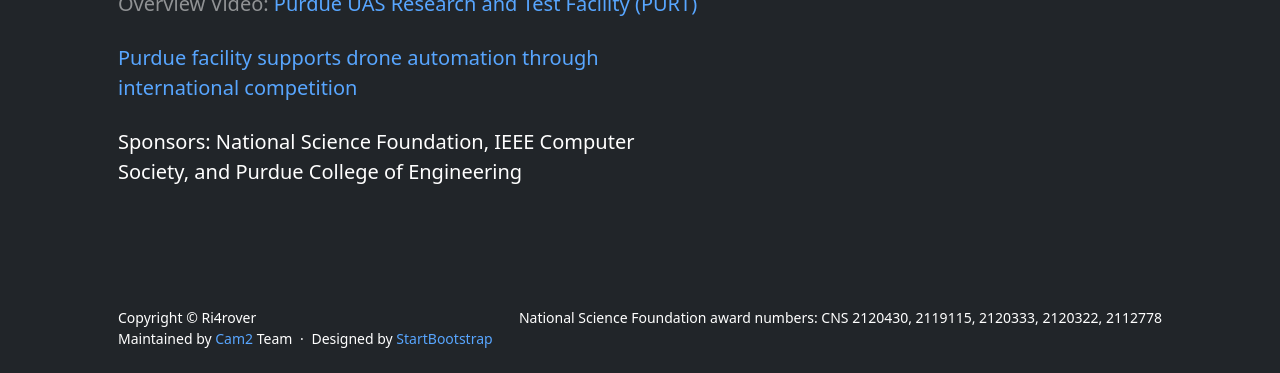
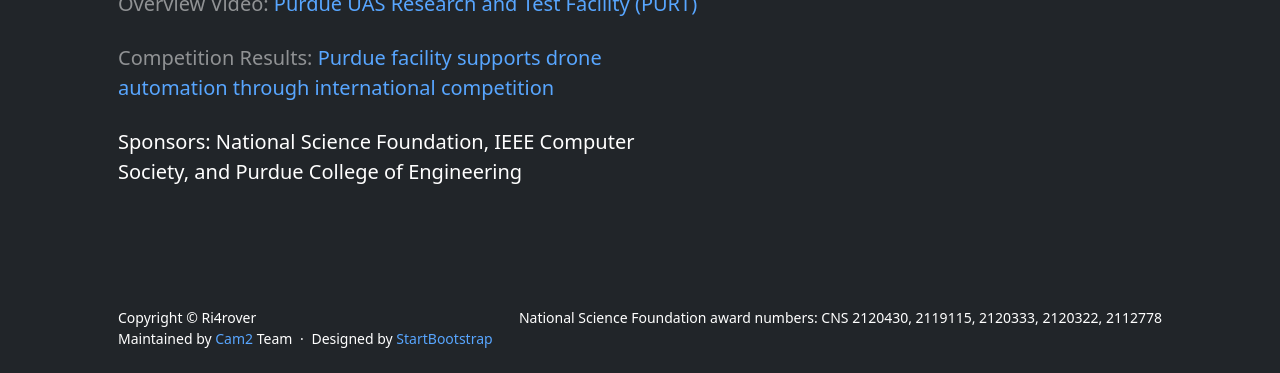
Before and after one commit to OliverQiang/Ri4rover, a Jekyll site: the page built from index.html, in a window 1280 px wide, cut to the strip 656-1029 px from the top of the page. Built offline with Jekyll 4.4.1, drawn with Linux system fonts in a browser that asks for light colours.

Commit message:
Update Competition News

```diff
--- a/index.html
+++ b/index.html
@@ -18,7 +18,7 @@
                     <p class="lead fw-normal text-white-50 mb-4">Welcome to join <a href="https://join.slack.com/t/lpcvc/shared_invite/zt-1fdowvmtf-YN3rg13WAni5FZ3sFKuN2Q">lpcvc.slack.com (2023-uav-chase channel)</a> to receive news about the challenge</p>
 		    <p class="lead fw-normal text-white-50 mb-4">Competition Video: <a href="https://youtu.be/4r54kttoLWE">2023 IEEE Autonomous UAV (Unmanned Aerial Vehicle) Chase Challenge</a> </p>
 	            <p class="lead fw-normal text-white-50 mb-4">Overview Video: <a href="https://youtu.be/qCu0MugcN9I">Purdue UAS Research and Test Facility (PURT) </a> </p>
-		    <p class="lead fw-normal text-white-50 mb-4"><a href="https://engineering.purdue.edu/AAE/spotlights/2023/2023-0508-drone-chase-challenge-purdue-uas-facility">Purdue facility supports drone automation through international competition</a> </p>
+		    <p class="lead fw-normal text-white-50 mb-4">Competition Results: <a href="https://engineering.purdue.edu/AAE/spotlights/2023/2023-0508-drone-chase-challenge-purdue-uas-facility">Purdue facility supports drone automation through international competition</a> </p>
                     <p class="lead fw-normal text-white mb-2">Sponsors: National Science Foundation, IEEE Computer Society, and Purdue College of Engineering</p>
                 </div>
             </div>
```
